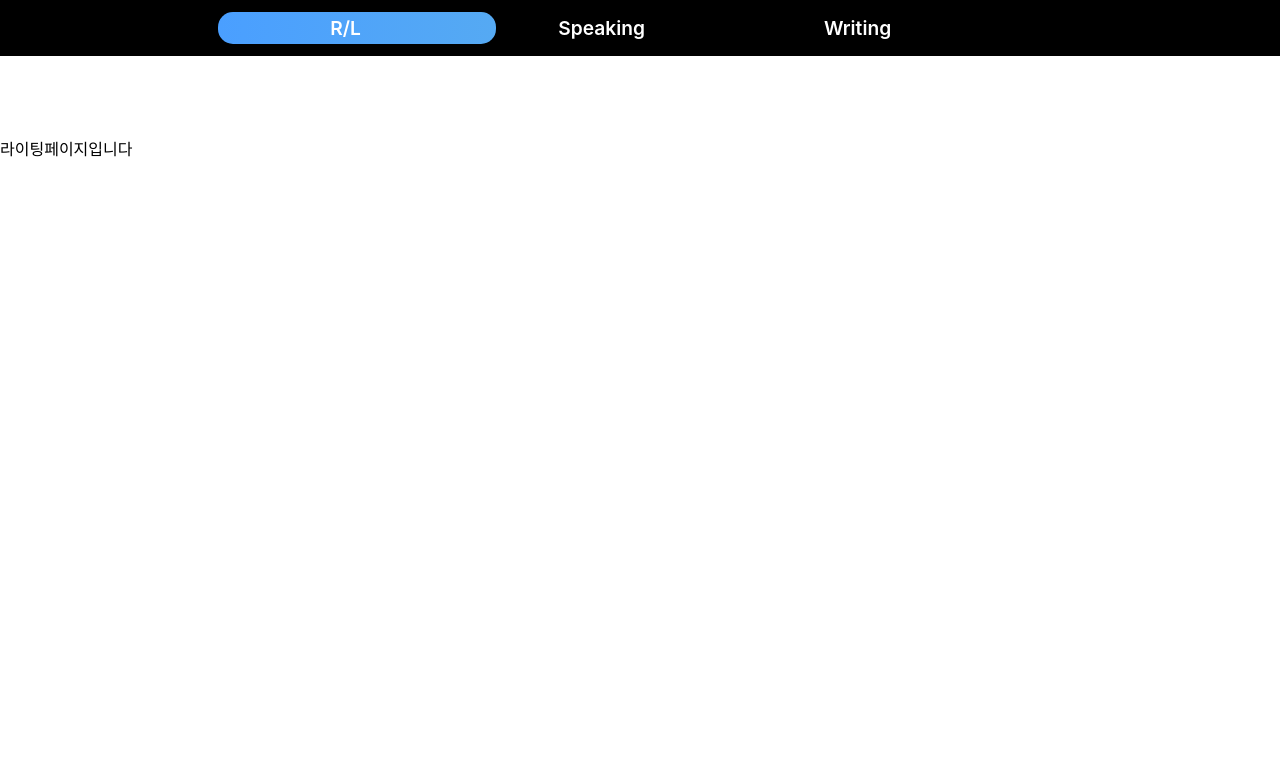
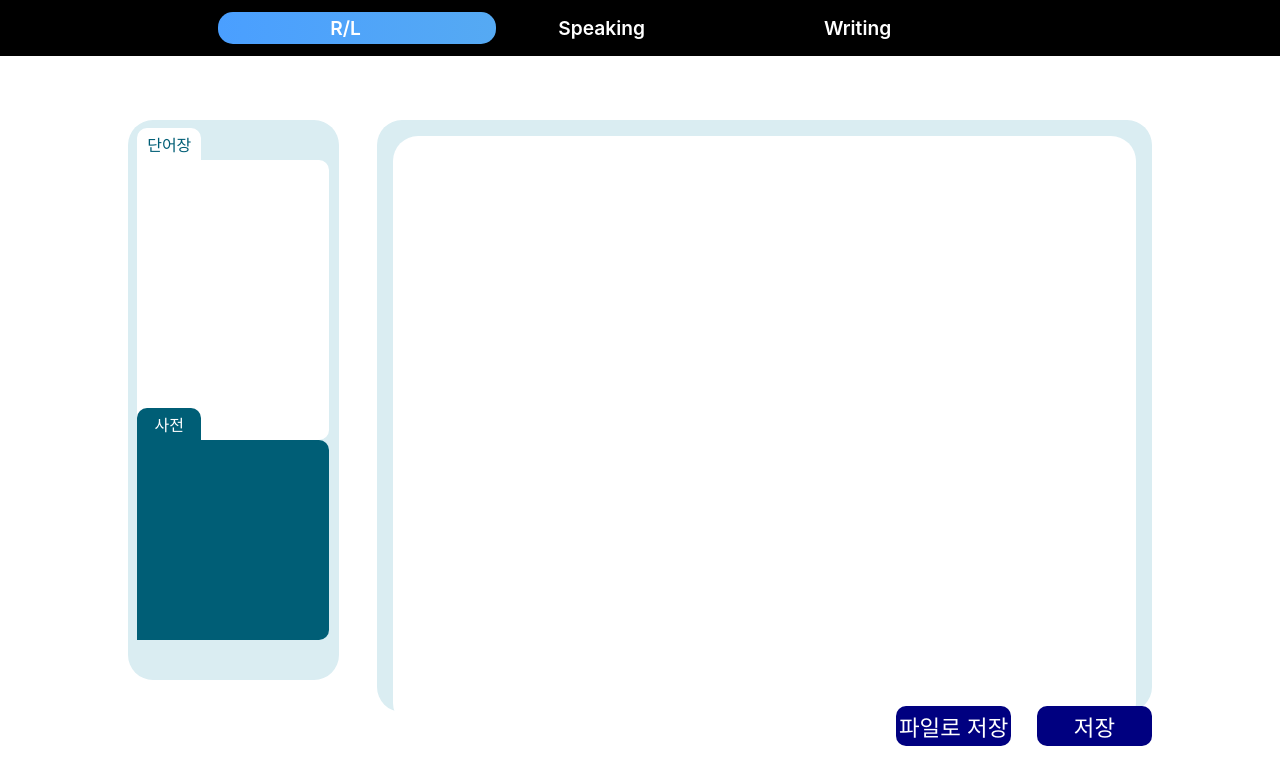
Before and after one commit to jayl2sw/threelaka, a React (Create React App) app in the folder frontend/: page /study/writing in a window 1280 px wide. Shown: the top 784 px of the page. Built offline with nearby package versions, Linux system fonts and the light colour scheme; the HTML template or start-up script is replaced by a standard one.

Commit message:
✨ 라이팅페이지 레이아웃 작
- 라이팅 페이지 레이아웃 작성1
Close #https://ssafy.atlassian.net/browse/S07P31E202-125

```diff
--- a/frontend/src/pages/Study/Writing/WritingPage.tsx
+++ b/frontend/src/pages/Study/Writing/WritingPage.tsx
@@ -1,10 +1,36 @@
-import React from 'react';
+import {
+  WritingPageBlock,
+  WordListAndWritingContainer,
+  WordListRegion,
+  WritingRegion,
+  BtnsRegion,
+  SaveBtn,
+  WritingTextArea,
+  ContentBox,
+  ContentBoxTag
+} from '../../../styles/Writing/WritingStyle';
 
 const WritingPage = () => {
   return (
-    <div>
-      <p>라이팅페이지입니다</p>
-    </div>
+    <WritingPageBlock>
+      <WordListAndWritingContainer>
+        <WordListRegion>
+          <ContentBox bgColor="white" widthSize="15vw" heightSize='35vh'>
+            <ContentBoxTag topShift='-4vh' leftShift='0vw' bgColor="white" fontColor='#005e76'>단어장</ContentBoxTag>
+          </ContentBox>
+          <ContentBox bgColor="#005e76" widthSize="15vw" heightSize='25vh'>
+            <ContentBoxTag topShift='-4vh' leftShift='0vw' bgColor="#005e76" fontColor='white'>사전</ContentBoxTag>
+          </ContentBox>
+        </WordListRegion>
+        <WritingRegion>
+          <WritingTextArea></WritingTextArea>
+        </WritingRegion>
+      </WordListAndWritingContainer>
+      <BtnsRegion>
+        <SaveBtn>파일로 저장</SaveBtn>
+        <SaveBtn>저장</SaveBtn>
+      </BtnsRegion>
+    </WritingPageBlock>
   );
 };
 
--- /dev/null
+++ b/frontend/src/styles/Writing/WritingStyle.ts
@@ -0,0 +1,117 @@
+import styled from "styled-components";
+
+interface ContentBoxProps {
+  bgColor: string;
+  widthSize: string;
+  heightSize: string;
+}
+
+interface ContentBoxTagProps {
+  topShift: string;
+  leftShift: string;
+  bgColor: string;
+  fontColor: string;
+}
+
+export const WritingPageBlock = styled.div`
+  display: flex;
+  /* justify-content: center; */
+  /* align-items: center; */
+  flex-direction: column;
+  width: 80vw;
+  height: 85vh;
+  margin: 0 10vw;
+  /* border: 1px solid black; */
+`;
+
+export const WordListAndWritingContainer = styled.div`
+  display: flex;
+  width: 80vw;
+  height: 70vh;
+  /* border: 1px solid blue; */
+  margin-bottom: 2vw;
+`;
+
+export const WordListRegion = styled.div`
+  display: flex;
+  align-items: center;
+  justify-content: center;
+  flex-direction: column;
+  background-color: #daedf2;
+  border-radius: 25px;
+  width: 17vw;
+  height: 70vh;
+  margin-right: 3vw;
+  /* border: 1px solid green; */
+`;
+
+export const ContentBox = styled.div<ContentBoxProps>`
+  display: flex;
+  position: relative;
+  background-color: ${(props) => props.bgColor};
+  border-top-right-radius: 10px;
+  border-bottom-right-radius: 10px;
+  width: ${props => props.widthSize};
+  height: ${props => props.heightSize};
+  /* border: 1px solid green; */
+`;
+
+export const ContentBoxTag = styled.div<ContentBoxTagProps>`
+  position: absolute;
+  top:${(props) => props.topShift};
+  left:${(props) => props.leftShift};
+  display: flex;
+  justify-content: center;
+  align-items: center;
+  width: 5vw;
+  height: 4vh;
+  background-color: ${(props) => props.bgColor};;
+  border-top-right-radius: 10px;
+  border-top-left-radius: 10px;
+  font-size: 2vmin;
+  color: ${(props) => props.fontColor};
+  /* border: 1px solid green; */
+`;
+
+export const WritingRegion = styled.div`
+  display: flex;
+  background-color: #daedf2;
+  border-radius: 25px;
+  width: 60vw;
+  height: 70vh;
+  padding: 2vmin;
+  /* border: 1px solid yellow; */
+`;
+
+export const WritingTextArea = styled.textarea`
+  display: flex;
+  background-color: white;
+  border-radius: 25px;
+  width: 100%;
+  height: 100%;
+  padding: 2vmin 3vmin;
+  font-size: 2vmin;
+  border: none;
+  resize: none;
+`;
+
+export const BtnsRegion = styled.div`
+  display: flex;
+  justify-content: space-between;
+  width: 20vw;
+  margin-left: 60vw;
+  height: 5vh;
+  /* border: 1px solid darkcyan; */
+`
+
+export const SaveBtn = styled.div`
+  display: flex;
+  justify-content: center;
+  align-items: center;
+  width: 9vw;
+  height: 5vh;
+  font-size: 2.8vmin;
+  border-radius: 10px;
+  background-color: navy;
+  color: white;
+`
```
Also changed, not shown: 1 other file (tests, documents, lock files or other folders).
